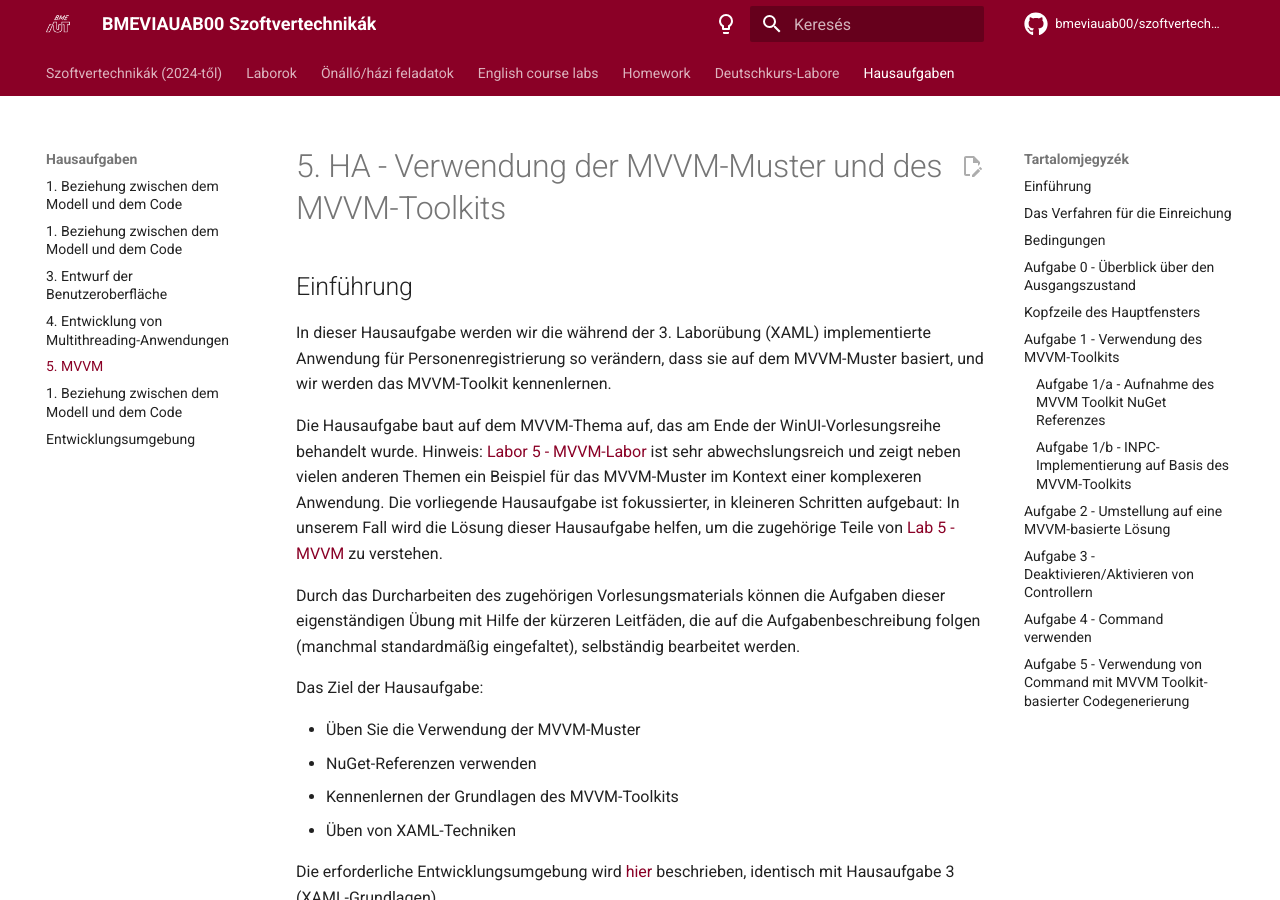
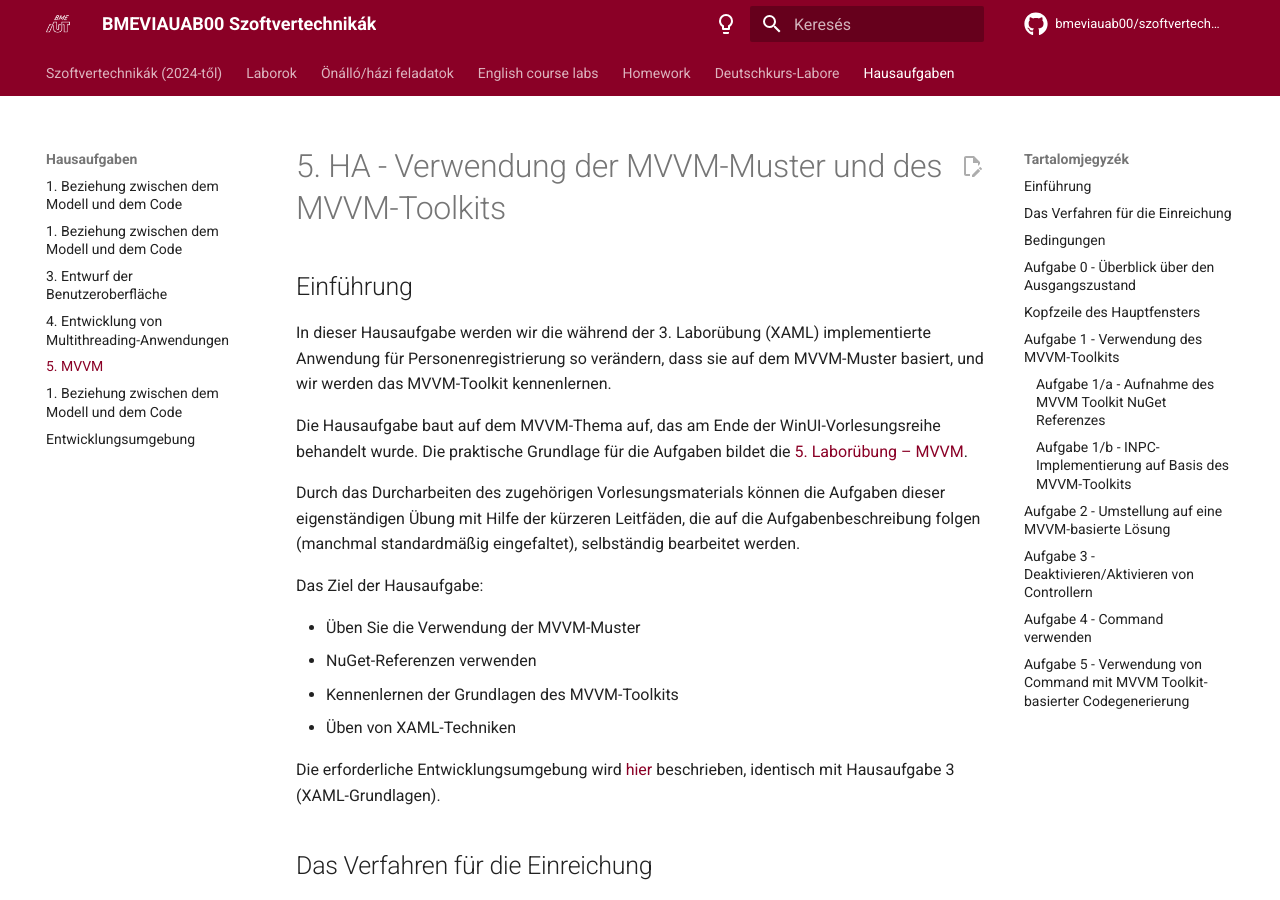
Before and after one commit to bmeviauab00/szoftvertechnikak, an MkDocs documentation site: the page built from docs/hazi/5-mvvm/index_ger.md, in a window 1280 px wide and 900 px high. Built offline with MkDocs 1.6.1 and Material for MkDocs 9.7.7, drawn with Linux system fonts in a browser that asks for light colours; emoji names are drawn with the system emoji font; comment, search, counter and statistics services are not loaded; the version menu is left out.

Commit message:
Német HF5 bevezető kisebb hangolás

```diff
--- a/docs/hazi/5-mvvm/index_ger.md
+++ b/docs/hazi/5-mvvm/index_ger.md
@@ -9,7 +9,7 @@ authors: bzolka
 In dieser Hausaufgabe werden wir die während der 3. Laborübung (XAML) implementierte Anwendung für Personenregistrierung so verändern, dass sie auf dem MVVM-Muster basiert, und wir werden das MVVM-Toolkit kennenlernen.
 
 Die Hausaufgabe baut auf dem MVVM-Thema auf, das am Ende der WinUI-Vorlesungsreihe behandelt wurde.
-Hinweis: [Labor 5 - MVVM-Labor](../../labor/5-mvvm/index_ger.md) ist sehr abwechslungsreich und zeigt neben vielen anderen Themen ein Beispiel für das MVVM-Muster im Kontext einer komplexeren Anwendung. Die vorliegende Hausaufgabe ist fokussierter, in kleineren Schritten aufgebaut: In unserem Fall wird die Lösung dieser Hausaufgabe helfen, um die zugehörige Teile von [Lab 5 - MVVM](../../labor/5-mvvm/index_ger.md) zu verstehen.
+Die praktische Grundlage für die Aufgaben bildet die [5. Laborübung – MVVM](../../labor/5-mvvm/index.md).
 
 Durch das Durcharbeiten des zugehörigen Vorlesungsmaterials können die Aufgaben dieser eigenständigen Übung mit Hilfe der kürzeren Leitfäden, die auf die Aufgabenbeschreibung folgen (manchmal standardmäßig eingefaltet), selbständig bearbeitet werden.
 
```
